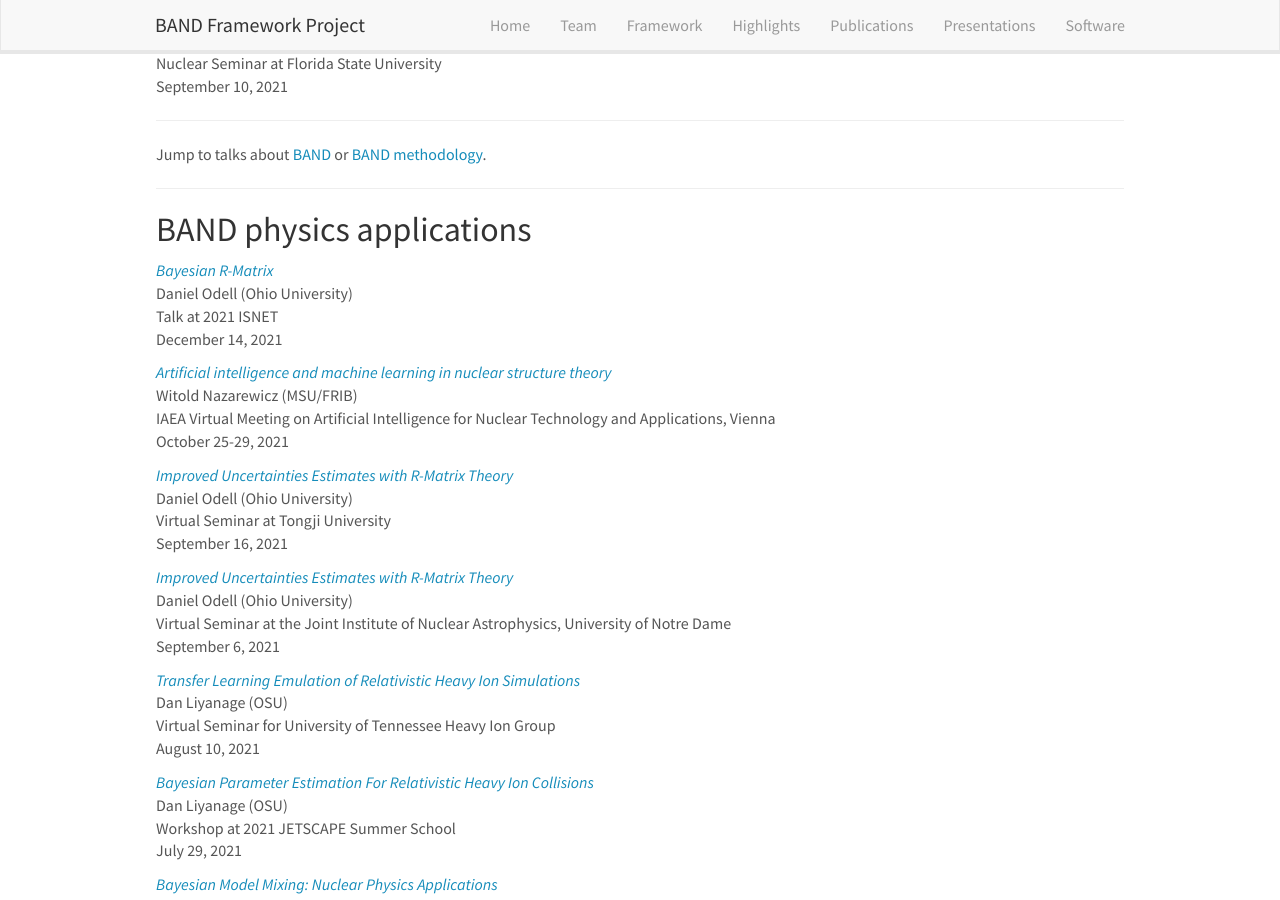
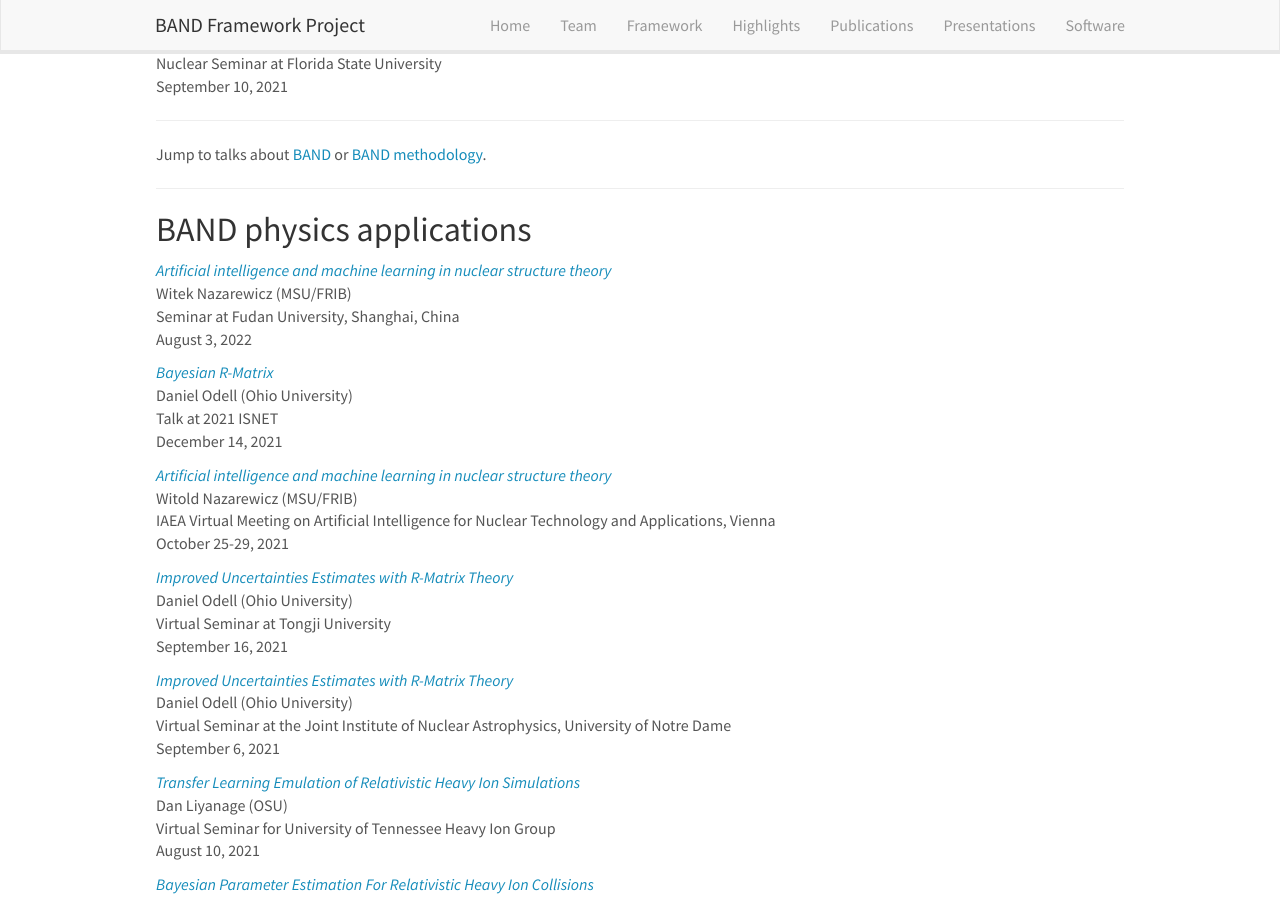
Before and after one commit to bandframework/bandframework.github.io, a Jekyll site: the page built from _pages/presentations.md, in a window 1280 px wide and 900 px high, scrolled down 1773 px. Built offline with Jekyll 4.4.1, drawn with Linux system fonts in a browser that asks for light colours; nearby versions of some CDN libraries; some of the changed text lies outside the part shown.

Commit message:
added Witek presentation

```diff
--- a/_data/presentations.yml
+++ b/_data/presentations.yml
@@ -1,3 +1,17 @@
+- title: "Artificial intelligence and machine learning in nuclear structure theory"
+  image:
+  location: >
+    Seminar at Fudan University, Shanghai, China
+  date: >
+    August 3, 2022
+  presenter: Witek Nazarewicz (MSU/FRIB)
+  link:
+    url: https://www.dropbox.com/s/5d38gm0mhulkm0x/Nazarewicz-NSTheory.pptx?dl=0
+  highlight: 0
+  type: physics
+  news2:
+
+
 - title: "A Sequential Approach to Calibration of a Computationally Intensive Model"
   image:
   location: >
@@ -17,7 +31,7 @@
     Research discussion at the Facility for Rare Isotope Beams
   date: >
     April 07 2022
-  presenter: Pablo Giuliani (MSU)
+  presenter: Pablo Giuliani (MSU/FRIB)
   link:
     url: https://drive.google.com/file/d/1c9axDICd8Q7_Q52g3zPQcp79GWZHL5kS/view?usp=sharing
   highlight: 0
@@ -44,7 +58,7 @@
     Talk at INT program "Machine learning for nuclear theory" (INT-22-1)
   date: >
     March 30, 2022
-  presenter: Witek Nazarewicz (Michigan State)
+  presenter: Witek Nazarewicz (MSU/FRIB)
   link:
     url: https://www.dropbox.com/s/hnoas0qzk859cxo/Nazarewicz-INT2022-ML.pptx?dl=0
   highlight: 0
```
